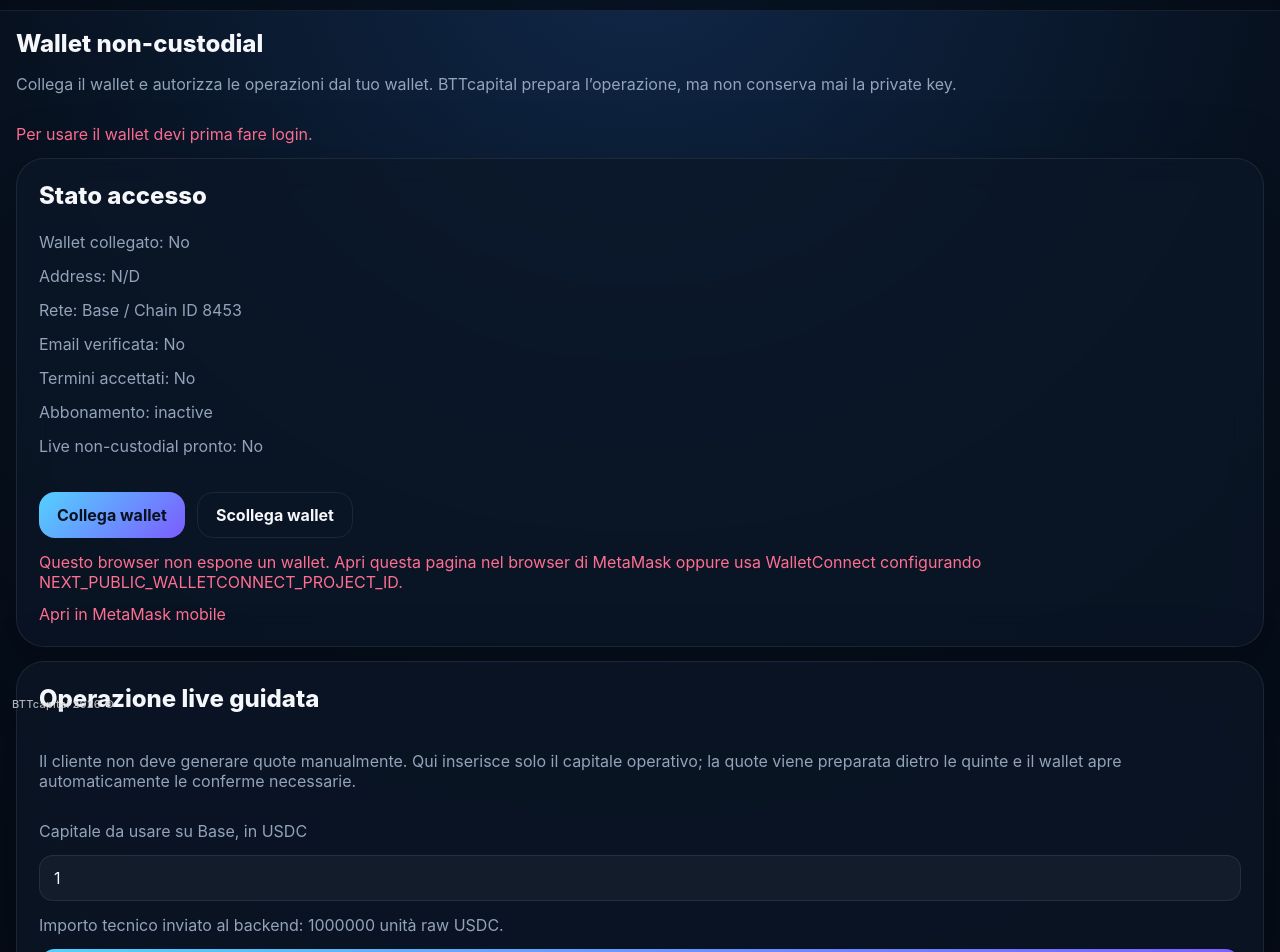
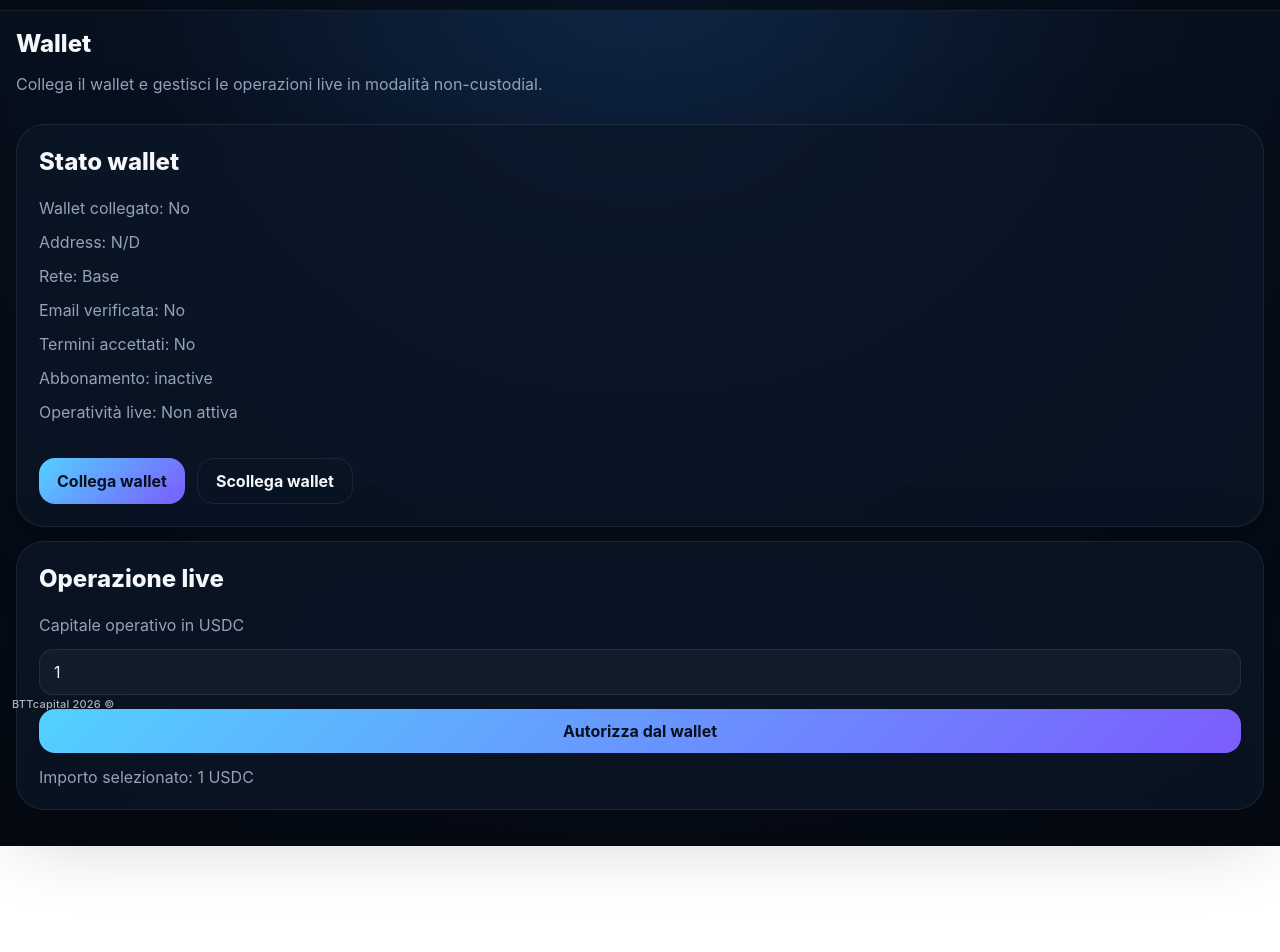
Before and after one commit to antoniobottalico1505/btt-fusion-platform, a Next.js app in the folder web/: page /wallet in a window 1280 px wide. Shown: the part 80-1032 px from the top of the page. After the commit the page ends 926 px from the top, so only its background shows below. Built offline with nearby package versions, Linux system fonts and the light colour scheme.

Commit message:
Clean wallet UX and hide technical quote flow

```diff
--- a/web/app/wallet/page.tsx
+++ b/web/app/wallet/page.tsx
@@ -3,8 +3,6 @@
 import { useEffect, useMemo, useState } from 'react'
 import { apiFetch, getToken, goToLogin, isAuthMissingOrExpired } from '@/lib/api'
 import {
-  getMetaMaskMobileLink,
-  hasWalletProvider,
   requestWalletConnection,
   sendErc20Approval,
   sendWalletTransaction,
@@ -37,7 +35,7 @@
   return raw || '0'
 }
 
-function shortTx(hash: string): string {
+function shortHash(hash: string): string {
   if (!hash) return ''
   return hash.length > 18 ? `${hash.slice(0, 10)}...${hash.slice(-8)}` : hash
 }
@@ -51,11 +49,11 @@
   const [step, setStep] = useState('')
   const [lastApprovalHash, setLastApprovalHash] = useState('')
   const [lastSwapHash, setLastSwapHash] = useState('')
-  const [browserHasWallet, setBrowserHasWallet] = useState(false)
 
   const ready = !!wallet?.non_custodial_ready
   const walletConnected = !!wallet?.wallet_connected
-  const amountRaw = useMemo(() => {
+
+  const amountPreview = useMemo(() => {
     try {
       return usdcToRaw(amountUsdc)
     } catch {
@@ -65,11 +63,8 @@
 
   async function loadWallet() {
     try {
-      setBrowserHasWallet(hasWalletProvider())
-
       if (!getToken()) {
         setWallet(null)
-        setErr('Per usare il wallet devi prima fare login.')
         return
       }
 
@@ -94,7 +89,7 @@
     setBusy(true)
     setErr('')
     setMsg('')
-    setStep('Apertura wallet per collegamento...')
+    setStep('Collegamento wallet in corso...')
 
     try {
       if (!getToken()) {
@@ -124,7 +119,7 @@
         return null
       }
 
-      setErr(e.message || 'Errore collegamento wallet')
+      setErr(e.message || 'Collegamento wallet non riuscito')
       setStep('')
       return null
     } finally {
@@ -145,6 +140,7 @@
       }
 
       await apiFetch('/api/wallet/disconnect', { method: 'DELETE' }, true)
+
       setLastApprovalHash('')
       setLastSwapHash('')
       setMsg('Wallet scollegato.')
@@ -184,33 +180,33 @@
       }
 
       if (!currentWallet?.wallet_connected) {
-        setErr('Collega prima il wallet.')
+        setErr('Wallet non collegato.')
         return
       }
 
       if (!currentWallet.email_verified) {
-        setErr('Devi prima verificare la tua email.')
+        setErr('Completa prima la verifica email.')
         return
       }
 
       if (!currentWallet.terms_ok) {
-        setErr('Devi prima accettare i termini dalla pagina Abbonamenti.')
+        setErr('Accetta prima termini e policy.')
         return
       }
 
       if (currentWallet.subscription_status !== 'active') {
-        setErr('Serve un abbonamento attivo per usare il live non-custodial.')
+        setErr('Serve un abbonamento attivo.')
         return
       }
 
       const raw = usdcToRaw(amountUsdc)
 
       if (BigInt(raw) <= 0n) {
-        setErr('Inserisci un importo USDC maggiore di zero.')
+        setErr('Inserisci un importo maggiore di zero.')
         return
       }
 
-      setStep('Preparazione operazione BTTcrypto...')
+      setStep('Preparazione operazione...')
 
       const firstQuote = await apiFetch<any>(
         '/api/wallet/zeroex/quote',
@@ -227,13 +223,10 @@
       )
 
       const allowanceIssue = firstQuote?.quote?.issues?.allowance
-      const spender =
-        allowanceIssue?.spender ||
-        firstQuote?.allowance_target ||
-        ''
+      const spender = allowanceIssue?.spender || firstQuote?.allowance_target || ''
 
       if (allowanceIssue && spender) {
-        setStep('Prima autorizzazione USDC: conferma nel wallet.')
+        setStep('Conferma autorizzazione nel wallet.')
 
         const approvalHash = await sendErc20Approval({
           token: BASE_USDC,
@@ -243,12 +236,12 @@
         })
 
         setLastApprovalHash(approvalHash)
-        setStep('Autorizzazione inviata. Preparazione transazione finale...')
+        setStep('Autorizzazione inviata. Preparazione finale...')
 
         await new Promise((resolve) => setTimeout(resolve, 7000))
       }
 
-      setStep('Apertura wallet per firma della transazione...')
+      setStep('Conferma operazione nel wallet.')
 
       const finalQuote = await apiFetch<any>(
         '/api/wallet/zeroex/quote',
@@ -265,13 +258,14 @@
       )
 
       if (!finalQuote?.transaction) {
-        setErr('0x non ha restituito una transazione firmabile.')
+        setErr('Operazione non disponibile in questo momento.')
         return
       }
 
       const txHash = await sendWalletTransaction(finalQuote.transaction)
+
       setLastSwapHash(txHash)
-      setMsg('Operazione inviata dal wallet. BTTcapital non ha mai visto la tua private key.')
+      setMsg('Operazione inviata.')
       setStep('')
     } catch (e: any) {
       if (isAuthMissingOrExpired(e)) {
@@ -279,7 +273,7 @@
         return
       }
 
-      setErr(e.message || 'Errore operazione wallet')
+      setErr(e.message || 'Operazione non riuscita')
       setStep('')
     } finally {
       setBusy(false)
@@ -289,9 +283,9 @@
   return (
     <div className="shell section stack">
       <div>
-        <h1 className="section-title">Wallet non-custodial</h1>
+        <h1 className="section-title">Wallet</h1>
         <p className="section-sub">
-          Collega il wallet e autorizza le operazioni dal tuo wallet. BTTcapital prepara l’operazione, ma non conserva mai la private key.
+          Collega il wallet e gestisci le operazioni live in modalità non-custodial.
         </p>
       </div>
 
@@ -300,14 +294,15 @@
       {step ? <div className="good">{step}</div> : null}
 
       <div className="card stack">
-        <h2 className="section-title">Stato accesso</h2>
+        <h2 className="section-title">Stato wallet</h2>
+
         <div className="muted">Wallet collegato: {walletConnected ? 'Sì' : 'No'}</div>
         <div className="muted">Address: {wallet?.wallet_address || 'N/D'}</div>
-        <div className="muted">Rete: Base / Chain ID {wallet?.wallet_chain_id || BASE_CHAIN_ID}</div>
+        <div className="muted">Rete: Base</div>
         <div className="muted">Email verificata: {wallet?.email_verified ? 'Sì' : 'No'}</div>
         <div className="muted">Termini accettati: {wallet?.terms_ok ? 'Sì' : 'No'}</div>
         <div className="muted">Abbonamento: {wallet?.subscription_status || 'inactive'}</div>
-        <div className="muted">Live non-custodial pronto: {ready ? 'Sì' : 'No'}</div>
+        <div className="muted">Operatività live: {ready ? 'Attiva' : 'Non attiva'}</div>
 
         <div className="actions">
           <button onClick={() => connectWallet()} disabled={busy}>
@@ -318,25 +313,13 @@
             Scollega wallet
           </button>
         </div>
-
-        {!browserHasWallet ? (
-          <div className="bad">
-            Questo browser non espone un wallet. Apri questa pagina nel browser di MetaMask oppure usa WalletConnect configurando NEXT_PUBLIC_WALLETCONNECT_PROJECT_ID.
-            <div style={{ marginTop: 12 }}>
-              <a href={getMetaMaskMobileLink('/wallet')}>Apri in MetaMask mobile</a>
-            </div>
-          </div>
-        ) : null}
       </div>
 
       <div className="card stack">
-        <h2 className="section-title">Operazione live guidata</h2>
-        <p className="section-sub">
-          Il cliente non deve generare quote manualmente. Qui inserisce solo il capitale operativo; la quote viene preparata dietro le quinte e il wallet apre automaticamente le conferme necessarie.
-        </p>
+        <h2 className="section-title">Operazione live</h2>
 
         <label className="stack">
-          <span className="muted">Capitale da usare su Base, in USDC</span>
+          <span className="muted">Capitale operativo in USDC</span>
           <input
             value={amountUsdc}
             inputMode="decimal"
@@ -345,37 +328,28 @@
           />
         </label>
 
-        <div className="muted">
-          Importo tecnico inviato al backend: {amountRaw} unità raw USDC.
-        </div>
-
         <button onClick={authorizeOperation} disabled={busy}>
-          Autorizza operazione dal wallet
+          Autorizza dal wallet
         </button>
 
         <div className="muted">
-          Prima volta: il wallet può chiedere due conferme, una per approvare USDC e una per inviare lo swap. Le volte successive di solito basta la firma della transazione.
+          Importo selezionato: {amountUsdc || '0'} USDC
         </div>
       </div>
 
       {(lastApprovalHash || lastSwapHash) ? (
         <div className="card stack">
           <h2 className="section-title">Ultima operazione</h2>
+
           {lastApprovalHash ? (
-            <div className="muted">Approval USDC: {shortTx(lastApprovalHash)}</div>
+            <div className="muted">Autorizzazione: {shortHash(lastApprovalHash)}</div>
           ) : null}
+
           {lastSwapHash ? (
-            <div className="muted">Transazione swap: {shortTx(lastSwapHash)}</div>
+            <div className="muted">Transazione: {shortHash(lastSwapHash)}</div>
           ) : null}
         </div>
       ) : null}
-
-      <div className="card stack">
-        <h2 className="section-title">Cosa vede il cliente</h2>
-        <div className="muted">
-          Niente private key, niente JSON tecnico, niente quote manuali. Il cliente collega il wallet, sceglie capitale e conferma dal wallet.
-        </div>
-      </div>
     </div>
   )
 }
--- a/web/lib/wallet.ts
+++ b/web/lib/wallet.ts
@@ -36,7 +36,7 @@
 
   if (!projectId) {
     throw new Error(
-      'Wallet non trovato in questo browser. Apri questa pagina nel browser di MetaMask/Rabby/Coinbase Wallet oppure imposta NEXT_PUBLIC_WALLETCONNECT_PROJECT_ID su Vercel.'
+      'Wallet non disponibile da questo browser. Apri la pagina dal browser del tuo wallet o riprova da un dispositivo compatibile.'
     )
   }
 
```
